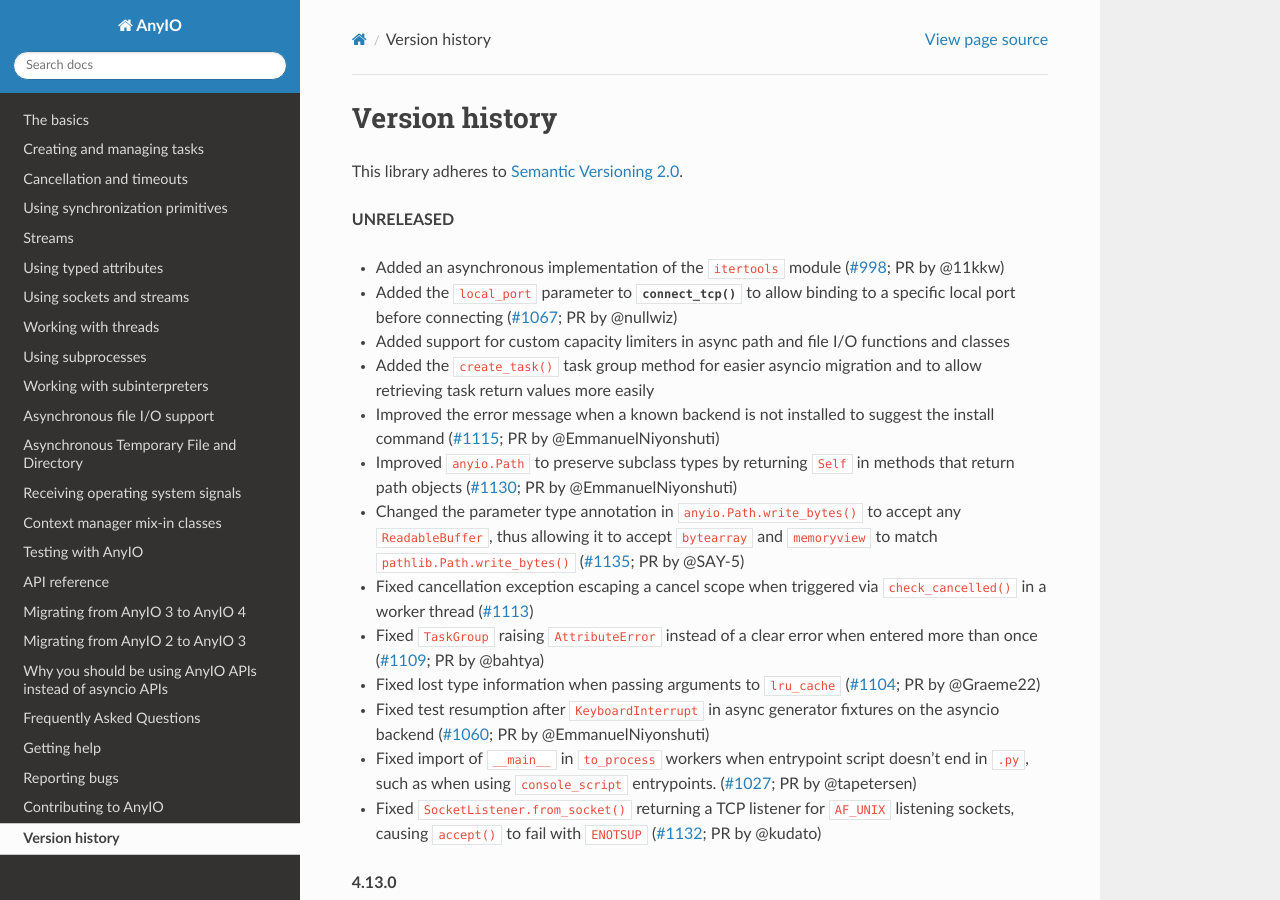
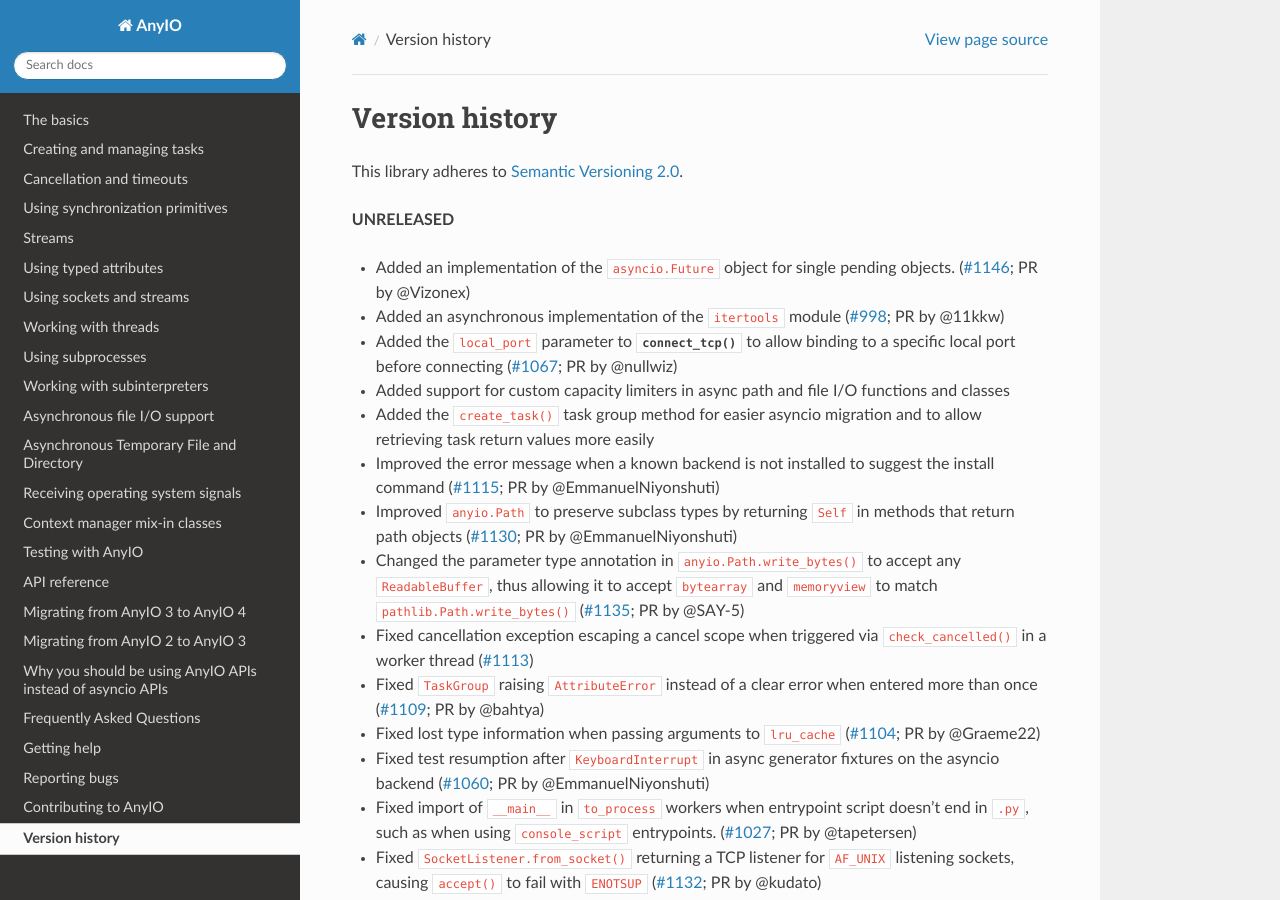
Before and after one commit to agronholm/anyio, a Sphinx documentation site: the page built from docs/versionhistory.rst, in a window 1280 px wide and 900 px high. Built offline with Sphinx 7.4.7 and the Read the Docs theme 3.1.0, drawn with Linux system fonts in a browser that asks for light colours; the version number could not be read and is left out.

Commit message:
add PR to timeline

```diff
--- a/docs/versionhistory.rst
+++ b/docs/versionhistory.rst
@@ -5,6 +5,8 @@ This library adheres to `Semantic Versioning 2.0 <http://semver.org/>`_.
 
 **UNRELEASED**
 
+- Added an implementation of the ``asyncio.Future`` object for single pending objects.
+  (`#1146 <https://github.com/agronholm/anyio/pull/1146>`_; PR by @Vizonex)
 - Added an asynchronous implementation of the ``itertools`` module
   (`#998 <https://github.com/agronholm/anyio/issues/998>`_; PR by @11kkw)
 - Added the ``local_port`` parameter to :func:`connect_tcp` to allow binding to a
```
